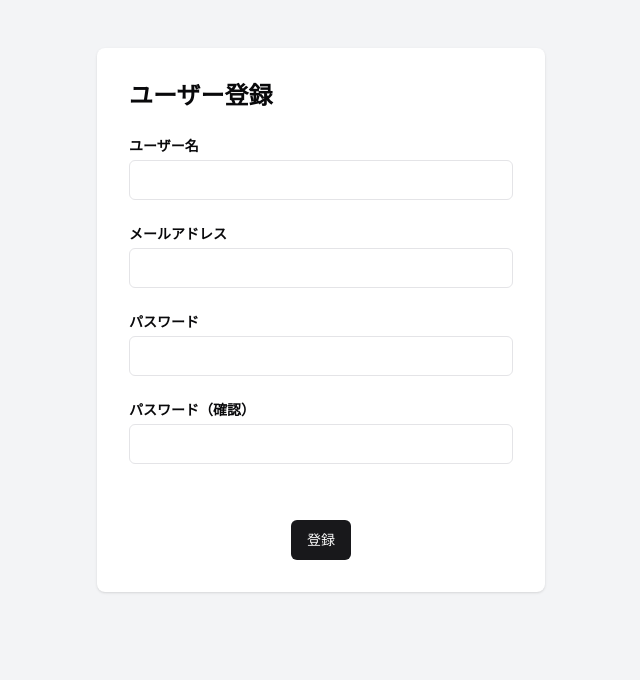
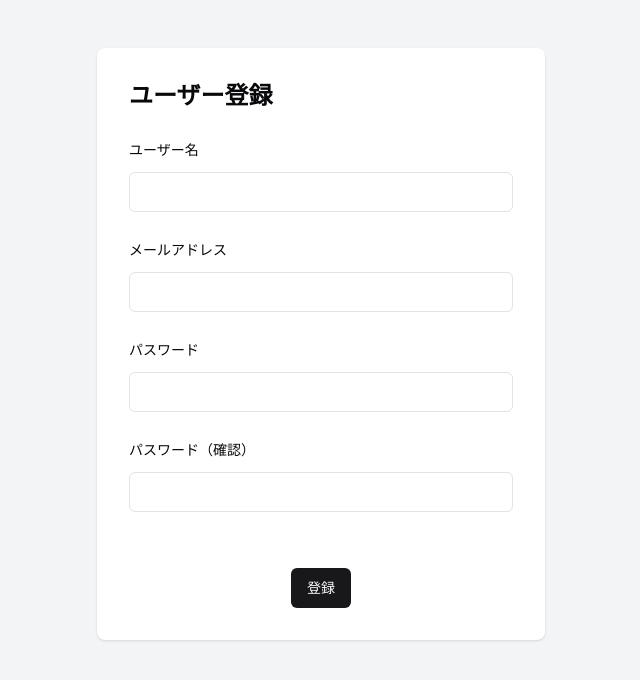
Before and after one commit to siakas/nextjs-react-hook-form-sample, a Next.js app: page / in a window 1280 px wide. Shown: the top 680 px of the page, without its empty margins (319-959 px from the left). Built offline with nearby package versions, Linux system fonts and the light colour scheme.

Commit message:
Update: shadcn の Form コンポーネントに変更

```diff
--- a/components/features/settings/SettingsForm.tsx
+++ b/components/features/settings/SettingsForm.tsx
@@ -1,9 +1,15 @@
 import { zodResolver } from "@hookform/resolvers/zod";
 import { useForm } from "react-hook-form";
 import { toast } from "sonner";
-import { InputErrorMessage } from "@/components/features/user-registration/InputErrorMessage";
-import { Label } from "@/components/features/user-registration/Label";
 import { Button } from "@/components/ui/button";
+import {
+  Form,
+  FormControl,
+  FormField,
+  FormItem,
+  FormLabel,
+  FormMessage,
+} from "@/components/ui/form";
 import { Input } from "@/components/ui/input";
 import {
   Select,
@@ -17,12 +23,7 @@ import { appSettingsSchema, type AppSettings } from "@/types/schema";
 import { getSettings } from "@/utils/storage";
 
 export const SettingsForm = () => {
-  const {
-    register,
-    handleSubmit,
-    reset,
-    formState: { errors },
-  } = useForm<AppSettings>({
+  const form = useForm<AppSettings>({
     resolver: zodResolver(appSettingsSchema),
     defaultValues: getSettings(),
   });
@@ -38,54 +39,75 @@ export const SettingsForm = () => {
   };
 
   return (
-    <form onSubmit={handleSubmit(onSubmit)} className="space-y-6">
-      <div>
-        <Label htmlFor="minPasswordLength">最小パスワード長</Label>
+    <Form {...form}>
+      <form onSubmit={form.handleSubmit(onSubmit)} className="space-y-6">
+        <FormField
+          control={form.control}
+          name="minPasswordLength"
+          render={({ field }) => (
+            <FormItem>
+              <FormLabel>最小パスワード長</FormLabel>
+              <FormControl>
                 <Input
                   type="text"
-          id="minPasswordLength"
-          {...register("minPasswordLength", { valueAsNumber: true })}
+                  {...field}
+                  {...form.register("minPasswordLength", {
+                    valueAsNumber: true,
+                  })}
                 />
-        {errors.minPasswordLength && (
-          <InputErrorMessage>
-            {errors.minPasswordLength.message}
-          </InputErrorMessage>
+              </FormControl>
+              <FormMessage />
+            </FormItem>
           )}
+        />
+        <FormField
+          control={form.control}
+          name="requireSpecialChar"
+          render={({ field }) => (
+            <FormItem>
+              <div className="text-sm font-medium leading-none">
+                パスワードの文字列
               </div>
-
-      <div>
-        <div className="mb-1 block text-sm font-bold">パスワードの文字列</div>
               <div className="flex items-center justify-between">
-          <label htmlFor="requireSpecialChar" className="cursor-pointer">
+                <FormLabel className="cursor-pointer text-base font-normal">
                   特殊文字を必須にする
-          </label>
-          <Switch id="requireSpecialChar" {...register("requireSpecialChar")} />
+                </FormLabel>
+                <FormControl>
+                  <Switch
+                    checked={field.value}
+                    onCheckedChange={field.onChange}
+                  />
+                </FormControl>
               </div>
-      </div>
-
-      <div>
-        <Label htmlFor="theme">テーマ</Label>
-        <Select>
+            </FormItem>
+          )}
+        />
+        <FormField
+          control={form.control}
+          name="theme"
+          render={({ field }) => (
+            <FormItem>
+              <FormLabel>テーマ</FormLabel>
+              <Select onValueChange={field.onChange} defaultValue={field.value}>
+                <FormControl>
                   <SelectTrigger>
                     <SelectValue placeholder="テーマを選択してください" />
                   </SelectTrigger>
+                </FormControl>
                 <SelectContent>
                   <SelectItem value="light">Light</SelectItem>
                   <SelectItem value="dark">Dark</SelectItem>
                 </SelectContent>
               </Select>
-      </div>
+              <FormMessage />
+            </FormItem>
+          )}
+        />
 
         <div className="flex justify-center pt-8">
           <Button type="submit">設定を保存</Button>
-        {/* <Button
-          type="button"
-          variant="outline"
-          onClick={() => toast("こんにちは")}
-        >
-          トースト起動
-        </Button> */}
         </div>
       </form>
+    </Form>
   );
 };
--- a/components/features/user-registration/UserRegistrationForm.tsx
+++ b/components/features/user-registration/UserRegistrationForm.tsx
@@ -1,19 +1,27 @@
 import { zodResolver } from "@hookform/resolvers/zod";
 import { useForm } from "react-hook-form";
 import { toast } from "sonner";
-import { InputErrorMessage } from "@/components/features/user-registration/InputErrorMessage";
-import { Label } from "@/components/features/user-registration/Label";
 import { Button } from "@/components/ui/button";
+import {
+  Form,
+  FormControl,
+  FormField,
+  FormItem,
+  FormLabel,
+  FormMessage,
+} from "@/components/ui/form";
 import { Input } from "@/components/ui/input";
 import { userRegistrationSchema, type UserRegistration } from "@/types/schema";
 
 export const UserRegistrationForm = () => {
-  const {
-    register,
-    handleSubmit,
-    formState: { errors },
-  } = useForm<UserRegistration>({
+  const form = useForm<UserRegistration>({
     resolver: zodResolver(userRegistrationSchema),
+    defaultValues: {
+      username: "",
+      email: "",
+      password: "",
+      confirmPassword: "",
+    },
   });
 
   const onSubmit = (data: UserRegistration) => {
@@ -27,48 +35,64 @@ export const UserRegistrationForm = () => {
   };
 
   return (
-    <form onSubmit={handleSubmit(onSubmit)} className="space-y-6">
-      <div>
-        <Label htmlFor="username">ユーザー名</Label>
-        <Input type="text" id="username" {...register("username")} />
-        {errors.username && (
-          <InputErrorMessage>{errors.username.message}</InputErrorMessage>
+    <Form {...form}>
+      <form onSubmit={form.handleSubmit(onSubmit)} className="space-y-6">
+        <FormField
+          control={form.control}
+          name="username"
+          render={({ field }) => (
+            <FormItem>
+              <FormLabel>ユーザー名</FormLabel>
+              <FormControl>
+                <Input type="text" {...field} />
+              </FormControl>
+              <FormMessage />
+            </FormItem>
           )}
-      </div>
-
-      <div>
-        <Label htmlFor="email">メールアドレス</Label>
-        <Input type="email" id="email" {...register("email")} />
-        {errors.email && (
-          <InputErrorMessage>{errors.email.message}</InputErrorMessage>
+        />
+        <FormField
+          control={form.control}
+          name="email"
+          render={({ field }) => (
+            <FormItem>
+              <FormLabel>メールアドレス</FormLabel>
+              <FormControl>
+                <Input type="email" {...field} />
+              </FormControl>
+              <FormMessage />
+            </FormItem>
           )}
-      </div>
-
-      <div>
-        <Label htmlFor="password">パスワード</Label>
-        <Input type="password" id="password" {...register("password")} />
-        {errors.password && (
-          <InputErrorMessage>{errors.password.message}</InputErrorMessage>
+        />
+        <FormField
+          control={form.control}
+          name="password"
+          render={({ field }) => (
+            <FormItem>
+              <FormLabel>パスワード</FormLabel>
+              <FormControl>
+                <Input type="password" {...field} />
+              </FormControl>
+              <FormMessage />
+            </FormItem>
           )}
-      </div>
-
-      <div>
-        <Label htmlFor="confirmPassword">パスワード（確認）</Label>
-        <Input
-          type="password"
-          id="confirmPassword"
-          {...register("confirmPassword")}
         />
-        {errors.confirmPassword && (
-          <InputErrorMessage>
-            {errors.confirmPassword.message}
-          </InputErrorMessage>
+        <FormField
+          control={form.control}
+          name="confirmPassword"
+          render={({ field }) => (
+            <FormItem>
+              <FormLabel>パスワード（確認）</FormLabel>
+              <FormControl>
+                <Input type="password" {...field} />
+              </FormControl>
+              <FormMessage />
+            </FormItem>
           )}
-      </div>
-
+        />
         <div className="flex justify-center pt-8">
           <Button type="submit">登録</Button>
         </div>
       </form>
+    </Form>
   );
 };
```
Lines whose indentation alone changed are shown as unchanged.
